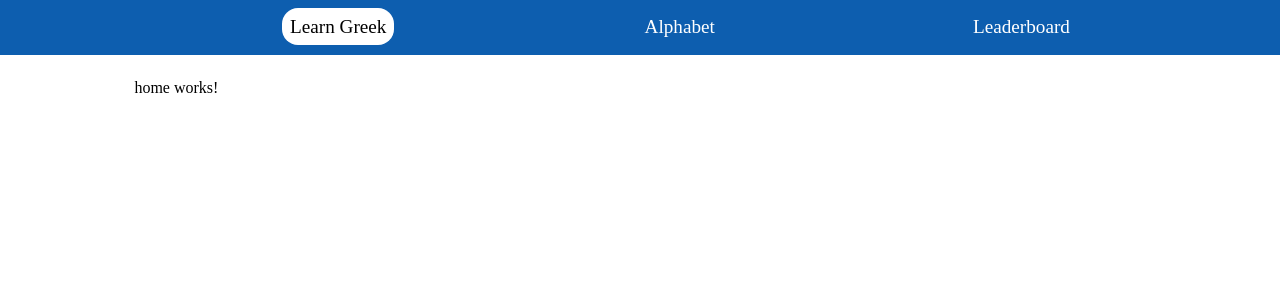
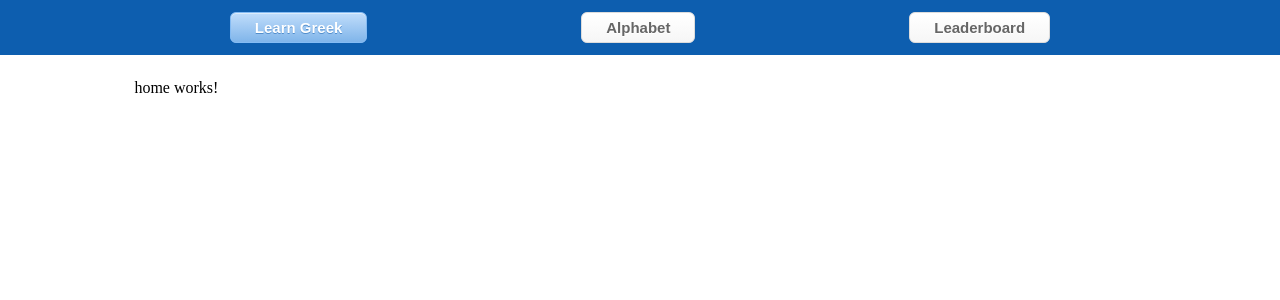
Before and after one commit to reed756/learn_greek, an Angular app: page /home in a window 1280 px wide. Shown: the top 300 px of the page. Built offline with nearby package versions, Linux system fonts and the light colour scheme; a web font is replaced by a local one.

Commit message:
update nav list

```diff
--- a/src/app/shared/nav-bar/nav-bar.component.html
+++ b/src/app/shared/nav-bar/nav-bar.component.html
@@ -1,21 +1,13 @@
 <div class="div__tool-bar">
   <nav>
-    <ul>
-      <li>
-        <a routerLink="/home" routerLinkActive="active" ariaCurrentWhenActive="page">
+    <a class="button" routerLink="/home" routerLinkActive="activebutton" ariaCurrentWhenActive="page">
       Learn Greek
     </a>
-      </li>
-      <li>
-        <a routerLink="/alphabet" routerLinkActive="active" ariaCurrentWhenActive="page">
+    <a class="button" routerLink="/alphabet" routerLinkActive="activebutton" ariaCurrentWhenActive="page">
       Alphabet
     </a>
-      </li>
-      <li>
-        <a routerLink="/leaderboard" routerLinkActive="active" ariaCurrentWhenActive="page">
+    <a class="button" routerLink="/leaderboard" routerLinkActive="activebutton" ariaCurrentWhenActive="page">
       Leaderboard
     </a>
-      </li>
-    </ul>
   </nav>
 </div>
--- a/src/app/shared/nav-bar/nav-bar.component.scss
+++ b/src/app/shared/nav-bar/nav-bar.component.scss
@@ -1,10 +1,4 @@
 @use '../../../styles.scss' as styles;
-
-@mixin flex-center {
-  display: flex;
-  justify-content: center;
-  align-items: center;
-}
 
 .div__tool-bar {
   background-color: styles.$base-blue;
@@ -14,9 +8,11 @@
   display: flex;
   width: 100vw;
   height: 54.5px;
+  nav {
+    width: 100%;
+    display: flex;
+    justify-content: space-evenly;
+    align-items: center;
+    padding: 0 1rem;
+  }
 }
-
-.div--flex-center {
-  @include flex-center;
-  min-width: 200px;
-}
--- a/src/styles.scss
+++ b/src/styles.scss
@@ -43,30 +43,32 @@
   @include gentium-plus-regular;
 }
 
-ul {
-  list-style-type: none;
-  display: flex;
-  justify-content: space-evenly;
+nav {
   width: 100%;
-  li {
-    cursor: pointer;
-    a {
-      color: $text-white;
-      text-decoration: none;
-      font-size: larger;
-      padding: 0.5rem;
-      &:hover,
-      &.active {
-        color: $text-black;
-        background: $background-white;
-        border-radius: 1rem;
-      }
-    }
-  }
 }
 
-nav {
-  width: 100%;
+.button {
+  box-shadow: inset 0 1px 0 0 #ffffff;
+  background: #ffffff linear-gradient(to bottom, #ffffff 5%, #f6f6f6 100%);
+  border-radius: 6px;
+  border: 1px solid #dcdcdc;
+  display: inline-block;
+  cursor: pointer;
+  color: #666666;
+  font-family: Arial, sans-serif;
+  font-size: 15px;
+  font-weight: bold;
+  padding: 6px 24px;
+  text-decoration: none;
+  text-shadow: 0 1px 0 #ffffff;
+  outline: 0;
+}
+.activebutton {
+  box-shadow: inset 0 1px 0 0 #dcecfb;
+  background: #bddbfa linear-gradient(to bottom, #bddbfa 5%, #80b5ea 100%);
+  border: 1px solid #84bbf3;
+  color: #ffffff;
+  text-shadow: 0 1px 0 #528ecc;
 }
 
 .div__page--height {
```
Lines whose indentation alone changed are shown as unchanged.
